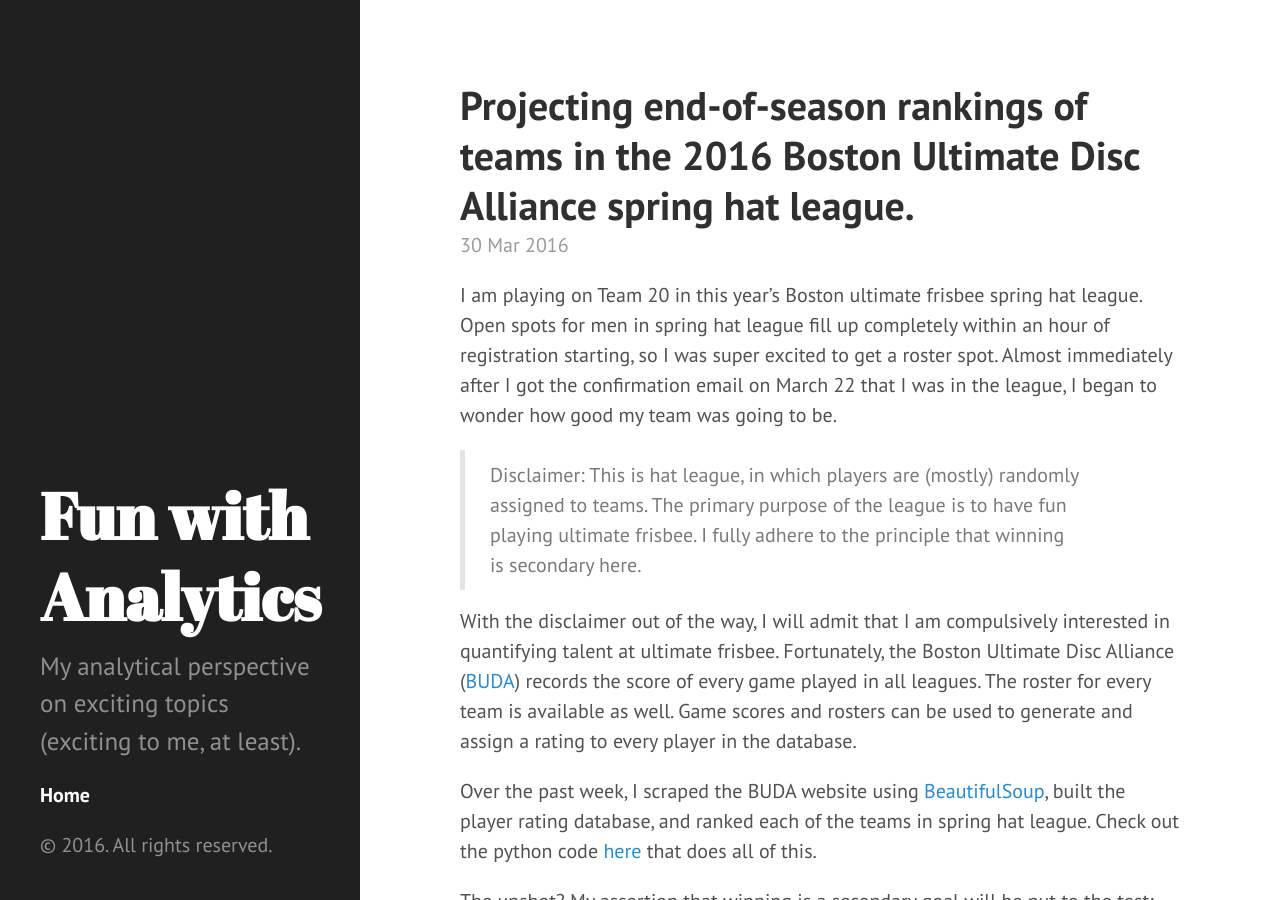
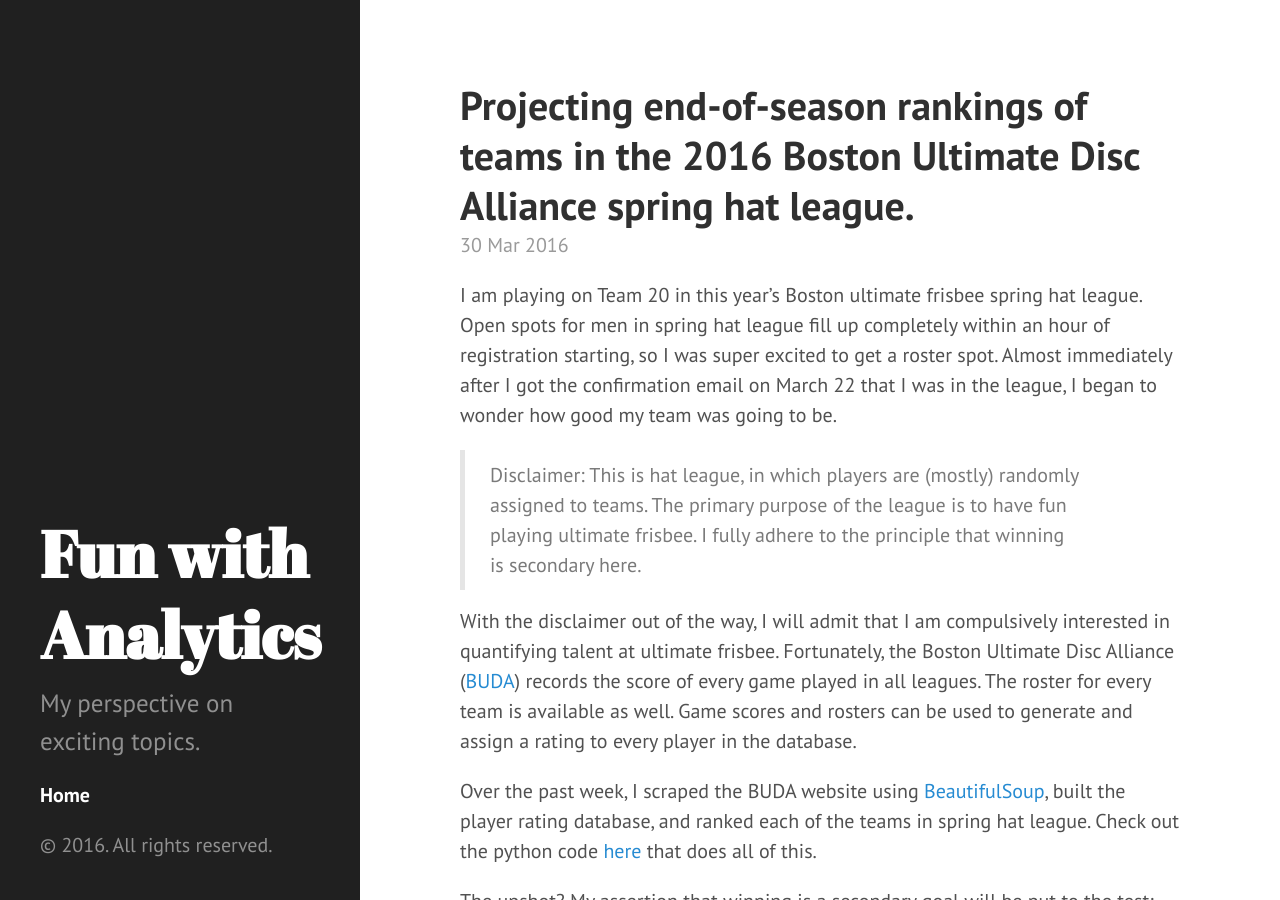
Before and after one commit to sbussmann/sbussmann.github.io, a Jekyll site: the page built from index.html, in a window 1280 px wide and 900 px high. Built offline with Jekyll 4.4.1, drawn with Linux system fonts in a browser that asks for light colours; the list of posts is cut into pages by our own code.

Commit message:
Edited profile data.

```diff
--- a/_config.yml
+++ b/_config.yml
@@ -4,5 +4,5 @@ markdown: kramdown
 url: http://sbussmann.github.io
 title: Fun with Analytics
 tagline: Predicting the Past, Present, and Future
-description: My analytical perspective on exciting topics (exciting to me, at least).
+description: My perspective on exciting topics.
 paginate: 5
```
